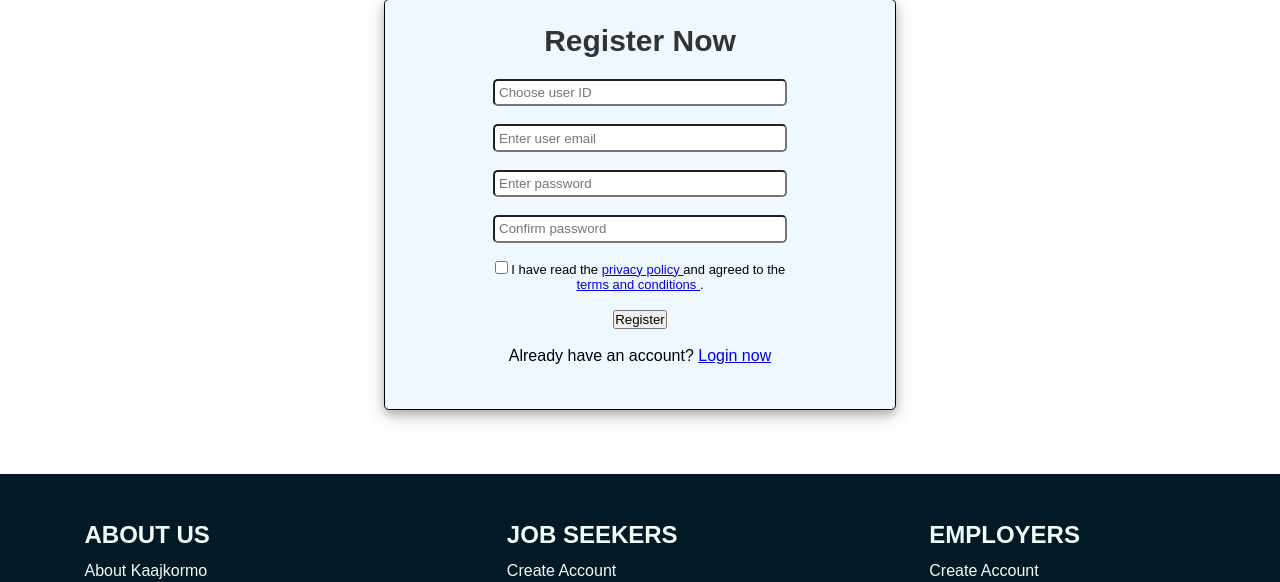
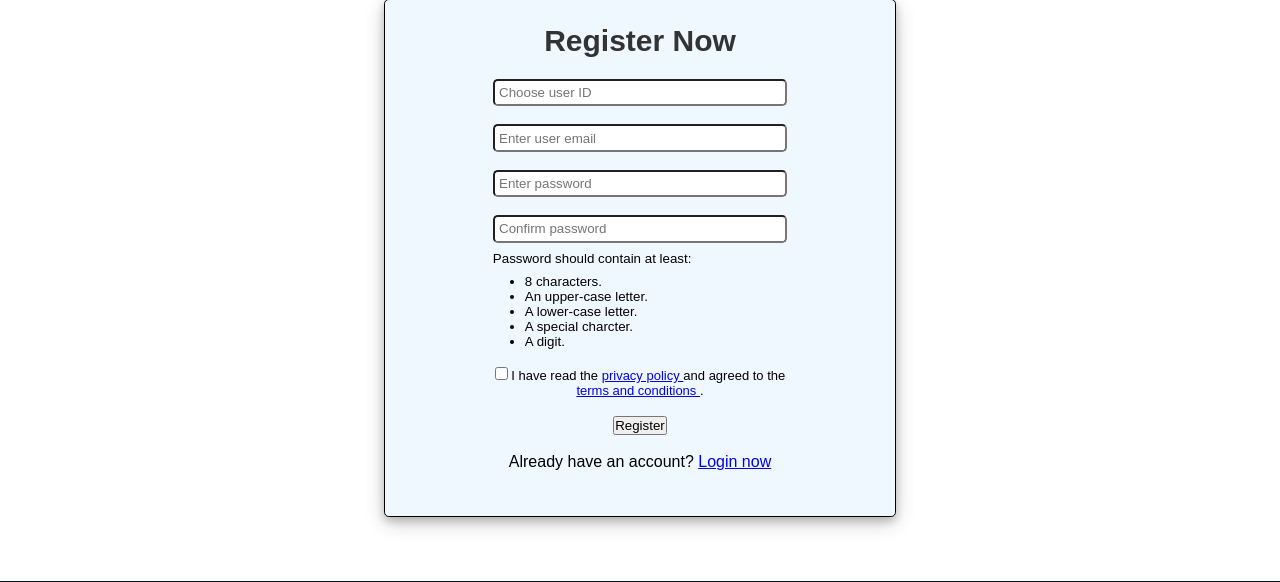
Before and after one commit to Talha76/SPL1, a PHP site: page /loginAndRegistration/register.php in a window 1280 px wide. Shown: the part 199-781 px from the top of the page. Run offline with PHP 8.4, Linux system fonts and the light colour scheme.

Commit message:
Updated Registration constraints in js

```diff
--- a/home/css/style.css
+++ b/home/css/style.css
@@ -49,9 +49,7 @@ h1 {
   font-family: "IBM Plex Mono", monospace;
   font-size: 30px;
 }
-.navbar-logo {
-  /* background-color: #82071e; */
-}
+
 .navbar-logo > a:hover {
   color: rgb(89, 91, 236);
 }
@@ -1247,5 +1245,3 @@ ul {
   color: #846e0a;
   margin-right: 2%;
 }
-.sign-in {
-}
--- a/loginAndRegistration/app/app.js
+++ b/loginAndRegistration/app/app.js
@@ -7,18 +7,33 @@ function validatePassword() {
   let upcase = /[A-Z]/;
   let locase = /[a-z]/;
   let spchar = /\W/;
-  if(password.length < 8 || !upcase.test(password) || !locase.test(password) || !spchar.test(password)) {
+  let flag = 1;
+  if(password.length < 8) {
     message.innerText = "Password must contain at least 8 characters, a lower-case letter, an upper-case letter, a special character.";
-    message.style.display = "block";
-    return false;
+    flag = 0;
+  }
+  if(!upcase.test(password)) {
+    message.innerText = "Password must contain at least an upper-case letter.";
+    flag = 0;
+  }
+  if(!locase.test(password)) {
+    message.innerText = "Password must contain at least a lower-case letter.";
+    flag = 0;
+  }
+  if(!spchar.test(password)) {
+    message.innerText = "Password must contain at least a special character.";
+    flag = 0;
   }
   if(confirm_password != password) {
     message.innerText = "Passwords don't match.";
-    message.style.display = "block";
-    return false;
+    flag = 0;
   }
   if(!agreement.checked) {
     message.innerHTML = 'You have to agree to the <a href="../home/terms_and_conditions.php">Terms & Conditions</a> and the <a href="../home/privacy_policy.php">Privacy Policy.</a>';
+    flag = 0;
+  }
+
+  if(flag == 0) {
     message.style.display = "block";
     return false;
   }
@@ -28,10 +43,10 @@ function validatePassword() {
 
 function validateID() {
   let id = document.getElementById("id").value;
-  let spchar = /\W/;
+  let pattern = /^\w+$/;
   let message = document.getElementById("error_msg");
   message.style.color = "red";
-  if(spchar.test(id)) {
+  if(!pattern.test(id)) {
     message.innerText = "User ID cannot contain any special character.";
     message.style.display = "block";
     return false;
@@ -42,7 +57,15 @@ function validateID() {
 
 function validateMail() {
   let mail = document.getElementById("email").value;
-  let
+  let pattern = /^\w+([\.-]?\w+)*\@\w+([\.-]?\w+)*(\.\w{2,3})+$/
+  if(!pattern.test(mail)) {
+    let message = document.getElementById("error_msg");
+    message.style.color = "red";
+    message.style.display = "block";
+    message.innerText = "Invalid Email!";
+    return false;
+  }
+  return true;
 }
 
 if (window.history.replaceState) {
@@ -51,7 +74,7 @@ if (window.history.replaceState) {
 
 const form = document.getElementById('form');
 form.addEventListener('submit', (e) => {
-  if (!validateID() || !validatePassword()) {
+  if (!validateID() || !validateMail() || !validatePassword()) {
     e.preventDefault();
   }
 })
--- a/loginAndRegistration/css/register_style.css
+++ b/loginAndRegistration/css/register_style.css
@@ -36,3 +36,13 @@ h3 {
 .agree-terms{
     font-size: small;
 }
+
+.pass-requirements {
+    color: black;
+    margin-top: 2%;
+    margin-right: 15%;
+    margin-left: 15%;
+    display: grid;
+    text-align: left;
+    font-size: 10pt;
+}
--- a/loginAndRegistration/register.php
+++ b/loginAndRegistration/register.php
@@ -1,4 +1,4 @@
-<!-- <?php
+<?php
 
 include '../phpDependencies/config.php';
 
@@ -15,6 +15,8 @@ if (isset($_POST['submit'])) {
     $error = "User with this username or email already exists!";
   } elseif (!isset($email)) {
     $error = "Invalid email!";
+  } elseif ($password != $confirm_password) {
+    $error = "Passwords don't match.";
   } else {
     $insert = "insert into userID values('$id', '$email', '$password', 'employee')";
     mysqli_query($conn, $insert);
@@ -23,7 +25,7 @@ if (isset($_POST['submit'])) {
   }
 }
 
-?> -->
+?>
 
 <!DOCTYPE html>
 <html lang="en">
@@ -36,7 +38,6 @@ if (isset($_POST['submit'])) {
   <link rel="stylesheet" href="../home/css/style.css">
   <link rel="stylesheet" href="css/register_style.css">
   <script defer src="app/app.js"></script>
-
 </head>
 
 <body>
@@ -125,6 +126,15 @@ if (isset($_POST['submit'])) {
         <input id="password" class="enter-password" type="password" name="password" placeholder="Enter password">
         <br>
         <input id="confirm_password" class="confirm-password" type="password" name="confirm_password" placeholder="Confirm password">
+        <div class="pass-requirements">Password should contain at least:
+          <ul>
+            <li>8 characters.</li>
+            <li>An upper-case letter.</li>
+            <li>A lower-case letter.</li>
+            <li>A special charcter.</li>
+            <li>A digit.</li>
+          </ul>
+        </div>
       </div>
       <br>
       <div class="agree-terms">
```
